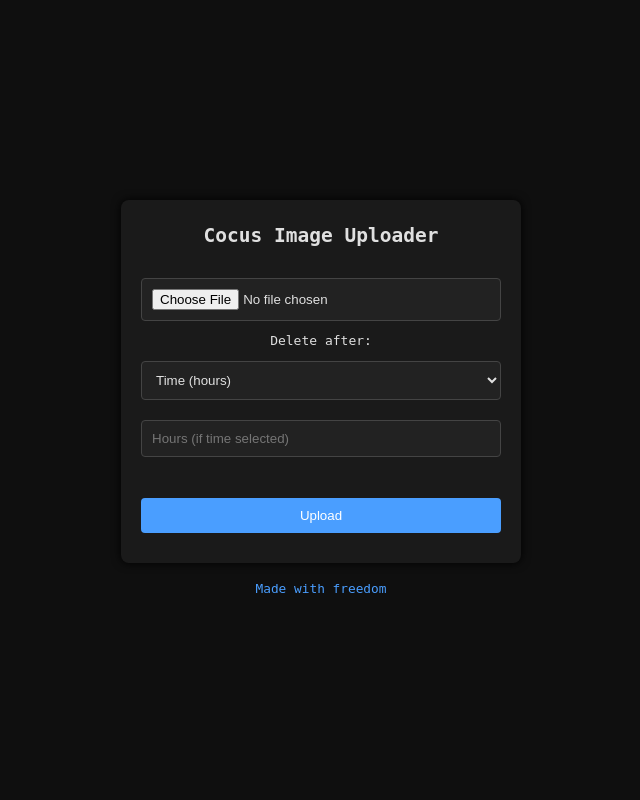
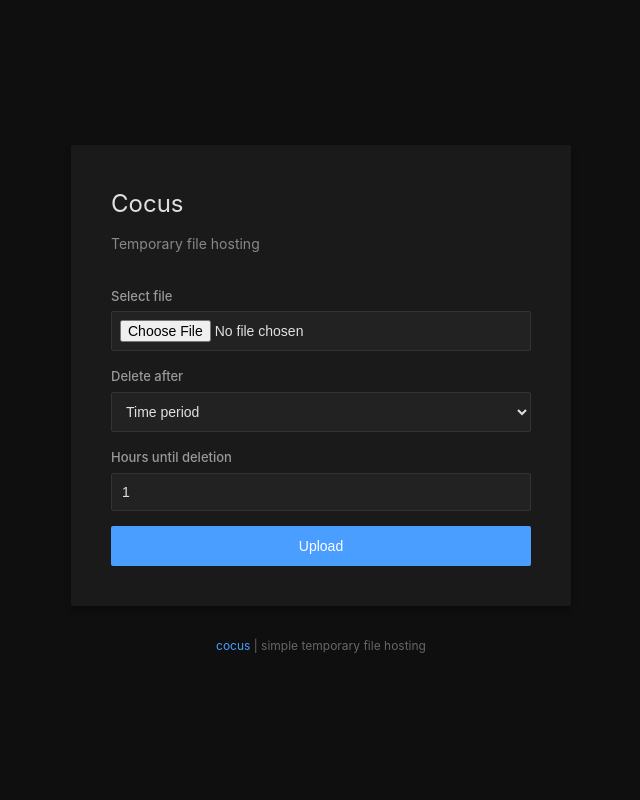
Before and after one commit to nixietab/cocus, a PHP site: page / in a window 1280 px wide. Shown: the whole page, without its empty margins (319-959 px from the left). Run offline with PHP 8.4, Linux system fonts and the light colour scheme.

Commit message:
Refactor index.php for security and usability improvements
Added CSRF protection, improved file validation, and enhanced logging. Updated the HTML structure for better user experience.

```diff
--- a/index.php
+++ b/index.php
@@ -1,5 +1,6 @@
 <?php
-// Load configuration
+session_start();
+
 $config = json_decode(file_get_contents('config.json'), true);
 $uploadLimitBytes = $config['upload_limit_mb'] * 1024 * 1024;
 $randomizeNames = $config['randomize_names'];
@@ -7,81 +8,140 @@ $allowedTypes = $config['allowed_file_types'];
 $enableLogging = $config['enable_logging'];
 $logFile = $config['log_file'];
 
-// Function to log data
+if (empty($_SESSION['csrf_token'])) {
+    $_SESSION['csrf_token'] = bin2hex(random_bytes(32));
+}
+
+if (!isset($_SESSION['last_upload'])) {
+    $_SESSION['last_upload'] = 0;
+    $_SESSION['upload_count'] = 0;
+}
+
 function logData($message) {
     global $enableLogging, $logFile;
     if ($enableLogging) {
-        $logEntry = date('Y-m-d H:i:s') . ' - ' . $message . PHP_EOL;
-        file_put_contents($logFile, $logEntry, FILE_APPEND);
+        $sanitized = preg_replace('/[^\x20-\x7E]/', '', $message);
+        $logEntry = date('Y-m-d H:i:s') . ' - ' . $sanitized . PHP_EOL;
+        file_put_contents($logFile, $logEntry, FILE_APPEND | LOCK_EX);
     }
 }
 
-// Handle file uploads
+function sanitizeFilename($filename) {
+    $filename = preg_replace('/[^a-zA-Z0-9._-]/', '', $filename);
+    $filename = preg_replace('/\.+/', '.', $filename);
+    return substr($filename, 0, 255);
+}
+
+function validateImageFile($tmpPath, $allowedTypes) {
+    $finfo = finfo_open(FILEINFO_MIME_TYPE);
+    $mimeType = finfo_file($finfo, $tmpPath);
+    finfo_close($finfo);
+
+    if (!in_array($mimeType, $allowedTypes)) {
+        return false;
+    }
+
+    $imageInfo = @getimagesize($tmpPath);
+    if ($imageInfo === false) {
+        return false;
+    }
+
+    return true;
+}
+
+$uploadMessage = '';
+$uploadError = '';
+
 if ($_SERVER['REQUEST_METHOD'] === 'POST') {
-    if (isset($_FILES['image']) && $_FILES['image']['error'] === UPLOAD_ERR_OK) {
-        $fileType = mime_content_type($_FILES['image']['tmp_name']);
+    if (!isset($_POST['csrf_token']) || $_POST['csrf_token'] !== $_SESSION['csrf_token']) {
+        $uploadError = 'Invalid request. Please try again.';
+    }
+    elseif (time() - $_SESSION['last_upload'] < 60 && $_SESSION['upload_count'] >= 5) {
+        $uploadError = 'Too many uploads. Please wait a moment.';
+    }
+    elseif (isset($_FILES['image']) && $_FILES['image']['error'] === UPLOAD_ERR_OK) {
         $fileSize = $_FILES['image']['size'];
-        $originalName = $_FILES['image']['name'];
+        $originalName = basename($_FILES['image']['name']);
         $uploadTime = date('Y-m-d H:i:s');
+        $tmpPath = $_FILES['image']['tmp_name'];
 
-        if (!in_array($fileType, $allowedTypes)) {
-            echo "<div class='error'>Invalid file type. Only images are allowed.</div>";
+        if (!validateImageFile($tmpPath, $allowedTypes)) {
+            $uploadError = 'Invalid file type. Only images are allowed.';
         } elseif ($fileSize > $uploadLimitBytes) {
-            echo "<div class='error'>File exceeds the upload limit of {$config['upload_limit_mb']} MB.</div>";
+            $uploadError = "File exceeds the upload limit of {$config['upload_limit_mb']} MB.";
         } else {
-            $currentDir = dirname($_SERVER['SCRIPT_NAME']);
+            $currentDir = rtrim(dirname($_SERVER['SCRIPT_NAME']), '/');
             $uploadDir = __DIR__ . '/uploads/';
 
             if (!is_dir($uploadDir)) {
                 mkdir($uploadDir, 0755, true);
+                file_put_contents($uploadDir . '.htaccess', "Options -Indexes\nRemoveHandler .php .phtml .php3\nRemoveType .php .phtml .php3");
+                file_put_contents($uploadDir . 'index.php', '<?php http_response_code(403); ?>');
             }
 
-            $extension = pathinfo($_FILES['image']['name'], PATHINFO_EXTENSION);
+            $extension = strtolower(pathinfo($originalName, PATHINFO_EXTENSION));
             $fileName = $randomizeNames
-                ? substr(bin2hex(random_bytes(4)), 0, 8) . '.' . $extension
-                : basename($_FILES['image']['name']);
+                ? bin2hex(random_bytes(16)) . '.' . $extension
+                : sanitizeFilename($originalName);
 
             $uploadFile = $uploadDir . $fileName;
 
-            if (move_uploaded_file($_FILES['image']['tmp_name'], $uploadFile)) {
+            if (file_exists($uploadFile)) {
+                $uploadError = 'File conflict. Please try again.';
+            } elseif (move_uploaded_file($tmpPath, $uploadFile)) {
+                chmod($uploadFile, 0644);
+
                 $deleteOption = $_POST['delete_option'] ?? 'time';
                 if ($deleteOption === 'time') {
                     $maxTime = 24 * 60 * 60;
-                    $deleteTime = isset($_POST['delete_time']) ? min(intval($_POST['delete_time']) * 60 * 60, $maxTime) : 1 * 60 * 60;
+                    $deleteTime = isset($_POST['delete_time']) ? min(max(intval($_POST['delete_time']), 1), 24) * 60 * 60 : 1 * 60 * 60;
                     $expiration = time() + $deleteTime;
-                    file_put_contents($uploadFile . '.txt', $expiration);
+                    file_put_contents($uploadFile . '.meta', $expiration, LOCK_EX);
                 } elseif ($deleteOption === 'view') {
-                    file_put_contents($uploadFile . '.txt', 'view');
+                    file_put_contents($uploadFile . '.meta', 'view', LOCK_EX);
                 }
 
-                $imageLink = $_SERVER['REQUEST_SCHEME'] . '://' . $_SERVER['HTTP_HOST'] . $currentDir . '/?' . http_build_query(['img' => $fileName]);
-                echo "<div class='success'>File uploaded successfully. <br>Access your file: <a href='$imageLink' target='_blank'>$imageLink</a></div>";
+                chmod($uploadFile . '.meta', 0644);
 
-                // Log the upload event
+                $imageLink = ($_SERVER['HTTPS'] ?? 'off') === 'on' ? 'https://' : 'http://';
+                $imageLink .= $_SERVER['HTTP_HOST'] . $currentDir . '/?' . http_build_query(['img' => $fileName]);
+
+                $uploadMessage = "File uploaded successfully.<br><a href='$imageLink' target='_blank' class='link'>$imageLink</a>";
+
                 $userIP = $_SERVER['REMOTE_ADDR'];
-                logData("IP: $userIP, Original Name: $originalName, File Name: $fileName, Type: $fileType, Size: $fileSize bytes, Uploaded at: $uploadTime, Link: $imageLink");
+                logData("UPLOAD - IP: $userIP, File: $fileName, Type: {$extension}, Size: $fileSize bytes");
+
+                if (time() - $_SESSION['last_upload'] >= 60) {
+                    $_SESSION['upload_count'] = 1;
+                } else {
+                    $_SESSION['upload_count']++;
+                }
+                $_SESSION['last_upload'] = time();
             } else {
-                echo "<div class='error'>File upload failed.</div>";
+                $uploadError = 'File upload failed.';
             }
         }
+    } elseif (isset($_FILES['image'])) {
+        $uploadError = 'Upload error occurred.';
     }
 }
 
-// Handle image view detection
 if (isset($_GET['img'])) {
-    $imageName = basename($_GET['img']);
+    $imageName = preg_replace('/[^a-zA-Z0-9._-]/', '', basename($_GET['img']));
     $imageFile = __DIR__ . '/uploads/' . $imageName;
-    $metaFile = $imageFile . '.txt';
+    $metaFile = $imageFile . '.meta';
 
     if (file_exists($imageFile) && file_exists($metaFile)) {
         $deleteOption = file_get_contents($metaFile);
+
         header('Content-Type: ' . mime_content_type($imageFile));
+        header('X-Content-Type-Options: nosniff');
+        header('Content-Security-Policy: default-src \'none\'; img-src \'self\'; style-src \'unsafe-inline\';');
         readfile($imageFile);
 
-        // Log the view event
         $viewTime = date('Y-m-d H:i:s');
         $userIP = $_SERVER['REMOTE_ADDR'];
-        logData("IP: $userIP, File Name: $imageName, Viewed at: $viewTime");
+        logData("VIEW - IP: $userIP, File: $imageName");
 
         if ($deleteOption === 'view') {
             unlink($imageFile);
@@ -89,43 +149,38 @@ if (isset($_GET['img'])) {
         }
         exit;
     } else {
+        http_response_code(404);
         echo "Image not found.";
+        exit;
     }
 }
 
-// Periodically check and delete expired images
 if ($_SERVER['REQUEST_METHOD'] === 'GET' && !isset($_GET['img'])) {
     $uploadDir = __DIR__ . '/uploads/';
     $now = time();
-    foreach (glob($uploadDir . '*') as $file) {
-        if (pathinfo($file, PATHINFO_EXTENSION) !== 'txt') {
-            $metaFile = $file . '.txt';
-            if (file_exists($metaFile)) {
-                $expiration = file_get_contents($metaFile);
-                if ($expiration !== 'view' && $now > intval($expiration)) {
-                    unlink($file);
-                    unlink($metaFile);
+    if (is_dir($uploadDir)) {
+        foreach (glob($uploadDir . '*') as $file) {
+            if (pathinfo($file, PATHINFO_EXTENSION) !== 'meta') {
+                $metaFile = $file . '.meta';
+                if (file_exists($metaFile)) {
+                    $expiration = file_get_contents($metaFile);
+                    if ($expiration !== 'view' && is_numeric($expiration) && $now > intval($expiration)) {
+                        @unlink($file);
+                        @unlink($metaFile);
+                    }
                 }
             }
         }
     }
 }
 ?>
-
 <!DOCTYPE html>
 <html lang="en">
 <head>
     <meta charset="UTF-8">
-    <title>Cocus Image Uploader</title>
+    <meta name="viewport" content="width=device-width, initial-scale=1.0">
+    <title>Cocus | Temporary File Hosting</title>
     <style>
-        :root {
-            --bg-color: #0f0f0f;
-            --text-color: #e0e0e0;
-            --accent-color: #7c7c7c;
-            --hover-color: #4a9eff;
-            --card-bg: #1a1a1a;
-        }
-
         * {
             margin: 0;
             padding: 0;
@@ -133,11 +188,11 @@ if ($_SERVER['REQUEST_METHOD'] === 'GET' && !isset($_GET['img'])) {
         }
 
         body {
-            background: var(--bg-color);
-            color: var(--text-color);
-            font-family: monospace;
+            background: #0f0f0f;
+            color: #e0e0e0;
+            font-family: -apple-system, BlinkMacSystemFont, "Segoe UI", Roboto, "Helvetica Neue", Arial, sans-serif;
             line-height: 1.6;
-            padding: 2rem 1rem;
+            padding: 20px;
             min-height: 100vh;
             display: flex;
             flex-direction: column;
@@ -145,108 +200,204 @@ if ($_SERVER['REQUEST_METHOD'] === 'GET' && !isset($_GET['img'])) {
             justify-content: center;
         }
 
-        .form-container {
-            background-color: var(--card-bg);
-            padding: 20px;
-            border-radius: 8px;
-            max-width: 400px;
+        .container {
+            background: #1a1a1a;
+            padding: 40px;
+            border-radius: 2px;
+            max-width: 500px;
             width: 100%;
-            text-align: center;
-            box-shadow: 0 0 10px #000;
+            box-shadow: 0 4px 6px rgba(0,0,0,0.3);
         }
 
-        input, select, button {
-            width: 100%;
+        h1 {
+            font-size: 24px;
+            font-weight: 400;
+            margin-bottom: 10px;
+            color: #e0e0e0;
+        }
+
+        .subtitle {
+            font-size: 14px;
+            color: #888;
+            margin-bottom: 30px;
+        }
+
+        form {
+            display: flex;
+            flex-direction: column;
+            gap: 15px;
+        }
+
+        .form-group {
+            display: flex;
+            flex-direction: column;
+            gap: 5px;
+        }
+
+        label {
+            font-size: 13px;
+            color: #999;
+            font-weight: 500;
+        }
+
+        input[type="file"] {
+            padding: 8px;
+            border: 1px solid #333;
+            border-radius: 2px;
+            font-size: 14px;
+            background: #222;
+            color: #e0e0e0;
+        }
+
+        input[type="file"]:hover {
+            border-color: #444;
+        }
+
+        select, input[type="number"] {
             padding: 10px;
-            margin: 10px 0;
-            background-color: #222;
-            color: var(--text-color);
-            border: 1px solid #444;
-            border-radius: 4px;
+            border: 1px solid #333;
+            border-radius: 2px;
+            font-size: 14px;
+            background: #222;
+            color: #e0e0e0;
+        }
+
+        select:focus, input[type="number"]:focus, input[type="file"]:focus {
+            outline: none;
+            border-color: #4a9eff;
         }
 
         button {
-            background-color: var(--hover-color);
+            padding: 12px;
+            background: #4a9eff;
             color: #fff;
             border: none;
+            border-radius: 2px;
+            font-size: 14px;
+            font-weight: 500;
             cursor: pointer;
+            transition: background 0.2s;
         }
 
         button:hover {
-            background-color: #2c85ff;
+            background: #3a8eef;
         }
 
-        h2 {
-            margin-bottom: 1rem;
+        button:active {
+            background: #2a7edf;
         }
 
-        .success, .error {
-            padding: 12px;
+        .message {
+            padding: 12px 15px;
             border-radius: 2px;
-            margin-top: 1rem;
-            margin-bottom: 1rem;
-            font-size: 0.95rem;
-            text-align: left;
+            margin-bottom: 20px;
+            font-size: 14px;
         }
 
         .success {
-            background-color: #1a4f2d;
-            color: #a0e6b0;
+            background: #1a3a1a;
+            color: #90ee90;
+            border: 1px solid #2a5a2a;
         }
 
         .error {
-            background-color: #4f1a1a;
-            color: #e6a0a0;
+            background: #3a1a1a;
+            color: #ff9090;
+            border: 1px solid #5a2a2a;
         }
 
-        a {
-            color: var(--hover-color);
-            margin-top: 1rem;
-            font-size: 0.8rem;
+        .link {
+            color: #4a9eff;
+            text-decoration: none;
+            word-break: break-all;
+        }
+
+        .link:hover {
+            text-decoration: underline;
+        }
+
+        footer {
+            margin-top: 30px;
+            font-size: 12px;
+            color: #666;
+        }
+
+        footer a {
+            color: #4a9eff;
             text-decoration: none;
         }
 
-        a:hover {
+        footer a:hover {
             text-decoration: underline;
         }
 
-        input[name="delete_time"] {
-            transition: opacity 0.2s ease;
+        .hidden {
+            display: none;
+        }
+
+        @media (max-width: 600px) {
+            .container {
+                padding: 30px 20px;
+            }
         }
     </style>
 </head>
 <body>
-    <div class="form-container">
-        <h2>Cocus Image Uploader</h2>
+    <div class="container">
+        <h1>Cocus</h1>
+        <p class="subtitle">Temporary file hosting</p>
+
+        <?php if ($uploadMessage): ?>
+            <div class="message success"><?php echo $uploadMessage; ?></div>
+        <?php endif; ?>
+
+        <?php if ($uploadError): ?>
+            <div class="message error"><?php echo htmlspecialchars($uploadError); ?></div>
+        <?php endif; ?>
+
         <form action="" method="post" enctype="multipart/form-data">
-            <input type="file" name="image" required><br>
-            <label for="delete_option">Delete after:</label>
-            <select name="delete_option" id="delete_option">
-                <option value="time">Time (hours)</option>
-                <option value="view">First View</option>
-            </select><br>
-            <input type="number" name="delete_time" min="1" max="24" placeholder="Hours (if time selected)"><br>
+            <input type="hidden" name="csrf_token" value="<?php echo htmlspecialchars($_SESSION['csrf_token']); ?>">
+
+            <div class="form-group">
+                <label for="image">Select file</label>
+                <input type="file" name="image" id="image" required accept="image/*">
+            </div>
+
+            <div class="form-group">
+                <label for="delete_option">Delete after</label>
+                <select name="delete_option" id="delete_option">
+                    <option value="time">Time period</option>
+                    <option value="view">First view</option>
+                </select>
+            </div>
+
+            <div class="form-group" id="time-group">
+                <label for="delete_time">Hours until deletion</label>
+                <input type="number" name="delete_time" id="delete_time" min="1" max="24" value="1" placeholder="1-24 hours">
+            </div>
+
             <button type="submit">Upload</button>
         </form>
     </div>
-    <a href="https://github.com/nixietab/cocus" target="_blank">Made with freedom</a>
+
+    <footer>
+        <a href="https://github.com/nixietab/cocus" target="_blank">cocus</a> | simple temporary file hosting
+    </footer>
 
     <script>
-    document.addEventListener('DOMContentLoaded', function () {
         const deleteOption = document.getElementById('delete_option');
-        const deleteTimeInput = document.querySelector('input[name="delete_time"]');
+        const timeGroup = document.getElementById('time-group');
 
-        function toggleDeleteTime() {
+        function toggleTimeInput() {
             if (deleteOption.value === 'view') {
-                deleteTimeInput.style.display = 'none';
+                timeGroup.classList.add('hidden');
             } else {
-                deleteTimeInput.style.display = 'block';
+                timeGroup.classList.remove('hidden');
             }
         }
 
-        deleteOption.addEventListener('change', toggleDeleteTime);
-        toggleDeleteTime();
-    });
+        deleteOption.addEventListener('change', toggleTimeInput);
+        toggleTimeInput();
     </script>
 </body>
 </html>
```
